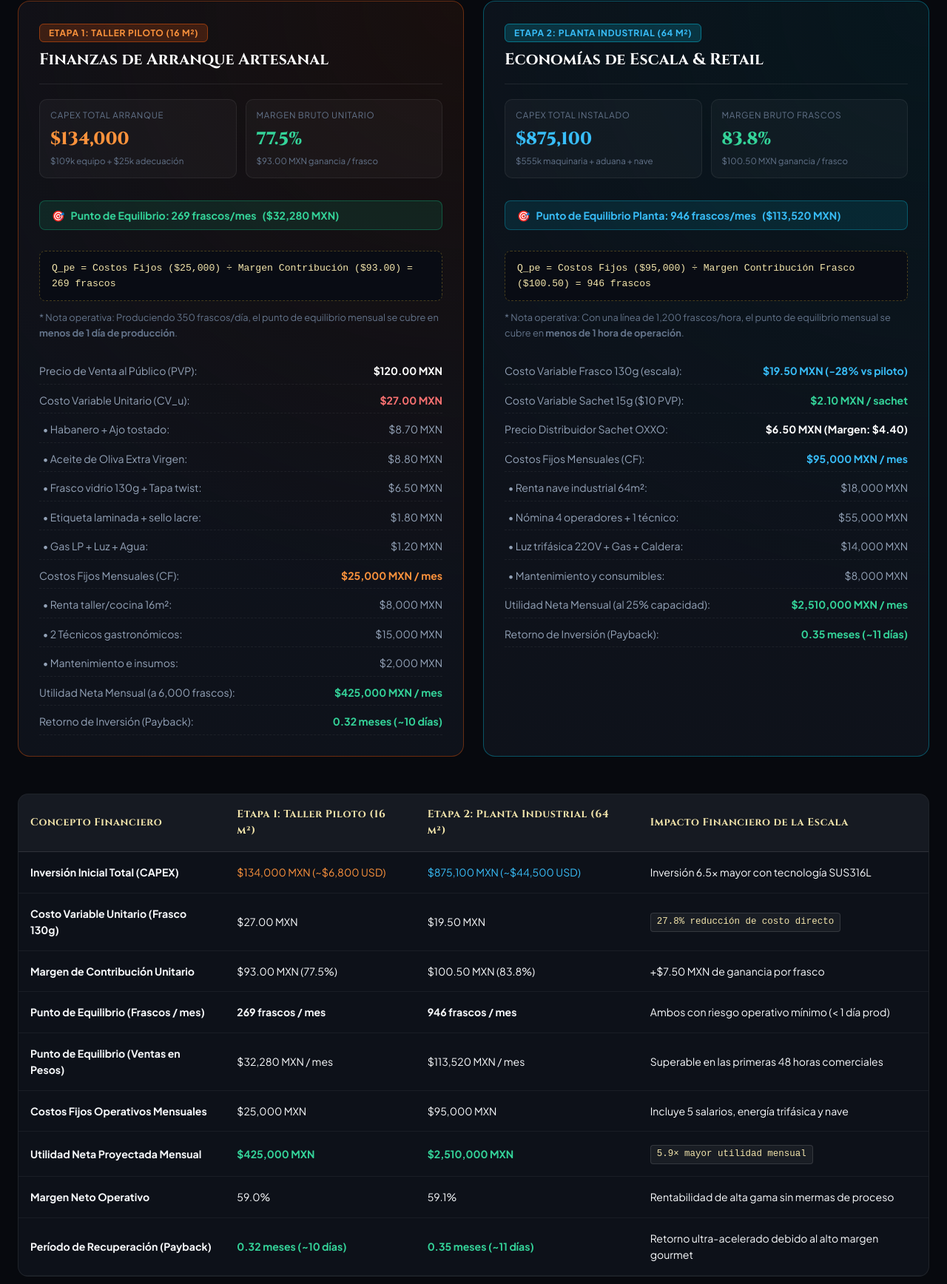
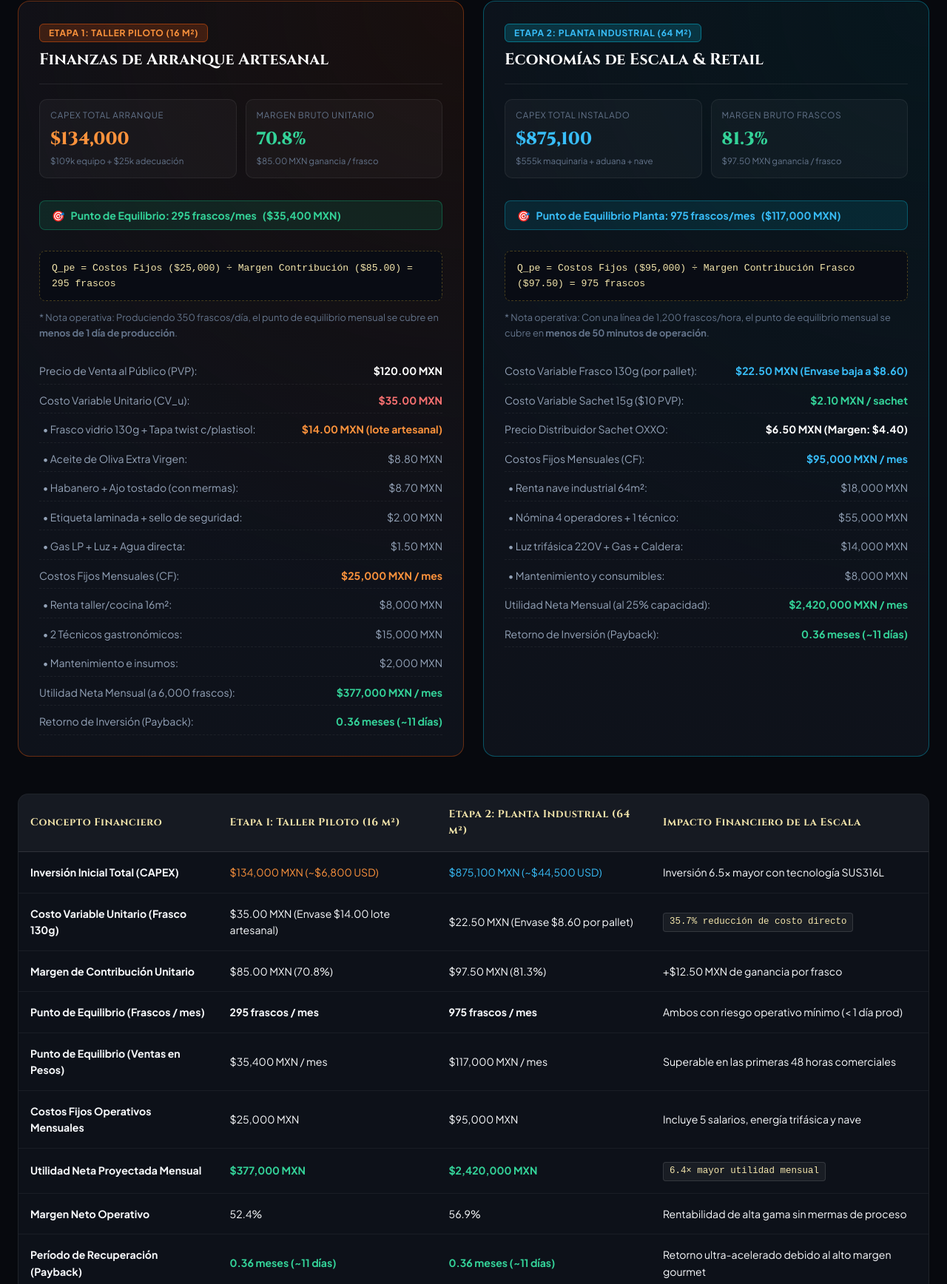
Before and after one commit to in2techmx/salsa-tabu-packaging-inspiration, a plain HTML site: page produccion.html in a window 1280 px wide. Shown: the part 8672-10408 px from the top of the page at 74% size. Drawn offline with Linux system fonts and the light colour scheme.

Commit message:
fix(finanzas): sync adjusted jar cost and updated break-even metrics

```diff
--- a/produccion.html
+++ b/produccion.html
@@ -1766,17 +1766,17 @@
             </div>
             <div class="fin-kpi-box">
               <div class="fin-kpi-label">Margen Bruto Unitario</div>
-              <div class="fin-kpi-value" style="color: #34d399;">77.5%</div>
-              <div style="font-size: 0.72rem; color: var(--text-dim); margin-top: 2px;">$93.00 MXN ganancia / frasco</div>
+              <div class="fin-kpi-value" style="color: #34d399;">70.8%</div>
+              <div style="font-size: 0.72rem; color: var(--text-dim); margin-top: 2px;">$85.00 MXN ganancia / frasco</div>
             </div>
           </div>
 
           <div class="break-even-pill">
-            <span>🎯</span> <strong>Punto de Equilibrio: 269 frascos/mes</strong> ($32,280 MXN)
+            <span>🎯</span> <strong>Punto de Equilibrio: 295 frascos/mes</strong> ($35,400 MXN)
           </div>
 
           <div class="formula-box">
-            Q_pe = Costos Fijos ($25,000) ÷ Margen Contribución ($93.00) = 269 frascos
+            Q_pe = Costos Fijos ($25,000) ÷ Margen Contribución ($85.00) = 295 frascos
           </div>
           <p style="font-size: 0.8rem; color: var(--text-dim); margin-bottom: 14px;">
             * Nota operativa: Produciendo 350 frascos/día, el punto de equilibrio mensual se cubre en <strong>menos de 1 día de producción</strong>.
@@ -1789,27 +1789,27 @@
             </li>
             <li>
               <span>Costo Variable Unitario (CV_u):</span>
-              <strong style="color: #f87171;">$27.00 MXN</strong>
-            </li>
-            <li>
-              <span>&nbsp;&nbsp;• Habanero + Ajo tostado:</span>
-              <span>$8.70 MXN</span>
+              <strong style="color: #f87171;">$35.00 MXN</strong>
+            </li>
+            <li>
+              <span>&nbsp;&nbsp;• Frasco vidrio 130g + Tapa twist c/plastisol:</span>
+              <strong style="color: #fb923c;">$14.00 MXN (lote artesanal)</strong>
             </li>
             <li>
               <span>&nbsp;&nbsp;• Aceite de Oliva Extra Virgen:</span>
               <span>$8.80 MXN</span>
             </li>
             <li>
-              <span>&nbsp;&nbsp;• Frasco vidrio 130g + Tapa twist:</span>
-              <span>$6.50 MXN</span>
-            </li>
-            <li>
-              <span>&nbsp;&nbsp;• Etiqueta laminada + sello lacre:</span>
-              <span>$1.80 MXN</span>
-            </li>
-            <li>
-              <span>&nbsp;&nbsp;• Gas LP + Luz + Agua:</span>
-              <span>$1.20 MXN</span>
+              <span>&nbsp;&nbsp;• Habanero + Ajo tostado (con mermas):</span>
+              <span>$8.70 MXN</span>
+            </li>
+            <li>
+              <span>&nbsp;&nbsp;• Etiqueta laminada + sello de seguridad:</span>
+              <span>$2.00 MXN</span>
+            </li>
+            <li>
+              <span>&nbsp;&nbsp;• Gas LP + Luz + Agua directa:</span>
+              <span>$1.50 MXN</span>
             </li>
             <li>
               <span>Costos Fijos Mensuales (CF):</span>
@@ -1829,11 +1829,11 @@
             </li>
             <li>
               <span>Utilidad Neta Mensual (a 6,000 frascos):</span>
-              <strong style="color: #34d399;">$425,000 MXN / mes</strong>
+              <strong style="color: #34d399;">$377,000 MXN / mes</strong>
             </li>
             <li>
               <span>Retorno de Inversión (Payback):</span>
-              <strong style="color: #34d399;">0.32 meses (~10 días)</strong>
+              <strong style="color: #34d399;">0.36 meses (~11 días)</strong>
             </li>
           </ul>
         </div>
@@ -1857,26 +1857,26 @@
             </div>
             <div class="fin-kpi-box">
               <div class="fin-kpi-label">Margen Bruto Frascos</div>
-              <div class="fin-kpi-value" style="color: #34d399;">83.8%</div>
-              <div style="font-size: 0.72rem; color: var(--text-dim); margin-top: 2px;">$100.50 MXN ganancia / frasco</div>
+              <div class="fin-kpi-value" style="color: #34d399;">81.3%</div>
+              <div style="font-size: 0.72rem; color: var(--text-dim); margin-top: 2px;">$97.50 MXN ganancia / frasco</div>
             </div>
           </div>
 
           <div class="break-even-pill" style="background: rgba(6, 182, 212, 0.12); border-color: rgba(6, 182, 212, 0.35); color: #38bdf8;">
-            <span>🎯</span> <strong>Punto de Equilibrio Planta: 946 frascos/mes</strong> ($113,520 MXN)
+            <span>🎯</span> <strong>Punto de Equilibrio Planta: 975 frascos/mes</strong> ($117,000 MXN)
           </div>
 
           <div class="formula-box">
-            Q_pe = Costos Fijos ($95,000) ÷ Margen Contribución Frasco ($100.50) = 946 frascos
+            Q_pe = Costos Fijos ($95,000) ÷ Margen Contribución Frasco ($97.50) = 975 frascos
           </div>
           <p style="font-size: 0.8rem; color: var(--text-dim); margin-bottom: 14px;">
-            * Nota operativa: Con una línea de 1,200 frascos/hora, el punto de equilibrio mensual se cubre en <strong>menos de 1 hora de operación</strong>.
+            * Nota operativa: Con una línea de 1,200 frascos/hora, el punto de equilibrio mensual se cubre en <strong>menos de 50 minutos de operación</strong>.
           </p>
 
           <ul class="output-detail-list">
             <li>
-              <span>Costo Variable Frasco 130g (escala):</span>
-              <strong style="color: #38bdf8;">$19.50 MXN (-28% vs piloto)</strong>
+              <span>Costo Variable Frasco 130g (por pallet):</span>
+              <strong style="color: #38bdf8;">$22.50 MXN (Envase baja a $8.60)</strong>
             </li>
             <li>
               <span>Costo Variable Sachet 15g ($10 PVP):</span>
@@ -1908,11 +1908,11 @@
             </li>
             <li>
               <span>Utilidad Neta Mensual (al 25% capacidad):</span>
-              <strong style="color: #34d399;">$2,510,000 MXN / mes</strong>
+              <strong style="color: #34d399;">$2,420,000 MXN / mes</strong>
             </li>
             <li>
               <span>Retorno de Inversión (Payback):</span>
-              <strong style="color: #34d399;">0.35 meses (~11 días)</strong>
+              <strong style="color: #34d399;">0.36 meses (~11 días)</strong>
             </li>
           </ul>
         </div>
@@ -1938,26 +1938,26 @@
             </tr>
             <tr>
               <td><strong>Costo Variable Unitario (Frasco 130g)</strong></td>
-              <td>$27.00 MXN</td>
-              <td>$19.50 MXN</td>
-              <td><span class="tag-model">27.8% reducción de costo directo</span></td>
+              <td>$35.00 MXN (Envase $14.00 lote artesanal)</td>
+              <td>$22.50 MXN (Envase $8.60 por pallet)</td>
+              <td><span class="tag-model">35.7% reducción de costo directo</span></td>
             </tr>
             <tr>
               <td><strong>Margen de Contribución Unitario</strong></td>
-              <td>$93.00 MXN (77.5%)</td>
-              <td>$100.50 MXN (83.8%)</td>
-              <td>+$7.50 MXN de ganancia por frasco</td>
+              <td>$85.00 MXN (70.8%)</td>
+              <td>$97.50 MXN (81.3%)</td>
+              <td>+$12.50 MXN de ganancia por frasco</td>
             </tr>
             <tr>
               <td><strong>Punto de Equilibrio (Frascos / mes)</strong></td>
-              <td><strong>269 frascos / mes</strong></td>
-              <td><strong>946 frascos / mes</strong></td>
+              <td><strong>295 frascos / mes</strong></td>
+              <td><strong>975 frascos / mes</strong></td>
               <td>Ambos con riesgo operativo mínimo (< 1 día prod)</td>
             </tr>
             <tr>
               <td><strong>Punto de Equilibrio (Ventas en Pesos)</strong></td>
-              <td>$32,280 MXN / mes</td>
-              <td>$113,520 MXN / mes</td>
+              <td>$35,400 MXN / mes</td>
+              <td>$117,000 MXN / mes</td>
               <td>Superable en las primeras 48 horas comerciales</td>
             </tr>
             <tr>
@@ -1968,20 +1968,20 @@
             </tr>
             <tr>
               <td><strong>Utilidad Neta Proyectada Mensual</strong></td>
-              <td style="color: #34d399;"><strong>$425,000 MXN</strong></td>
-              <td style="color: #34d399;"><strong>$2,510,000 MXN</strong></td>
-              <td><span class="tag-model">5.9× mayor utilidad mensual</span></td>
+              <td style="color: #34d399;"><strong>$377,000 MXN</strong></td>
+              <td style="color: #34d399;"><strong>$2,420,000 MXN</strong></td>
+              <td><span class="tag-model">6.4× mayor utilidad mensual</span></td>
             </tr>
             <tr>
               <td><strong>Margen Neto Operativo</strong></td>
-              <td>59.0%</td>
-              <td>59.1%</td>
+              <td>52.4%</td>
+              <td>56.9%</td>
               <td>Rentabilidad de alta gama sin mermas de proceso</td>
             </tr>
             <tr>
               <td><strong>Período de Recuperación (Payback)</strong></td>
-              <td style="color: #34d399;"><strong>0.32 meses (~10 días)</strong></td>
-              <td style="color: #34d399;"><strong>0.35 meses (~11 días)</strong></td>
+              <td style="color: #34d399;"><strong>0.36 meses (~11 días)</strong></td>
+              <td style="color: #34d399;"><strong>0.36 meses (~11 días)</strong></td>
               <td>Retorno ultra-acelerado debido al alto margen gourmet</td>
             </tr>
           </tbody>
```
